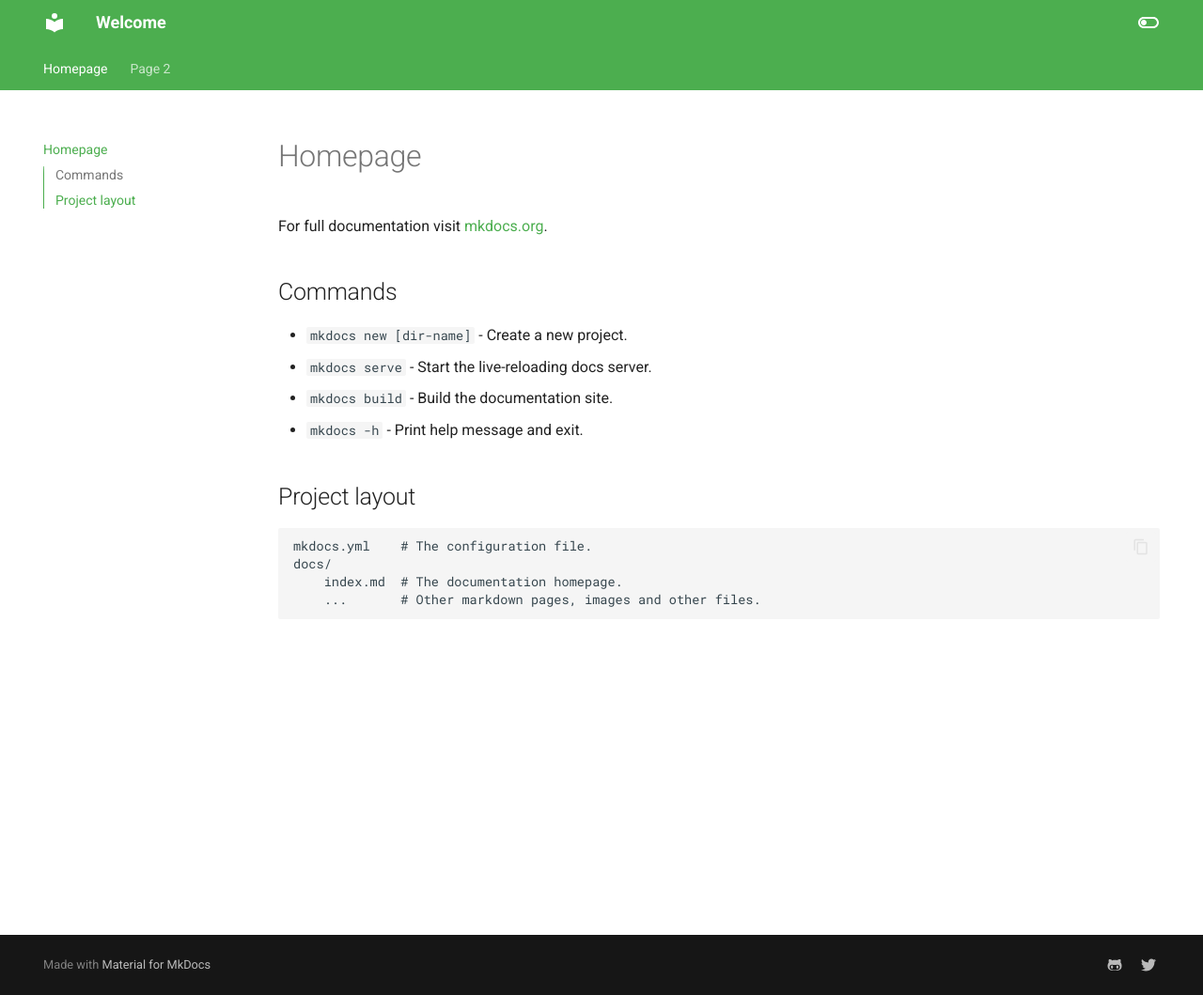
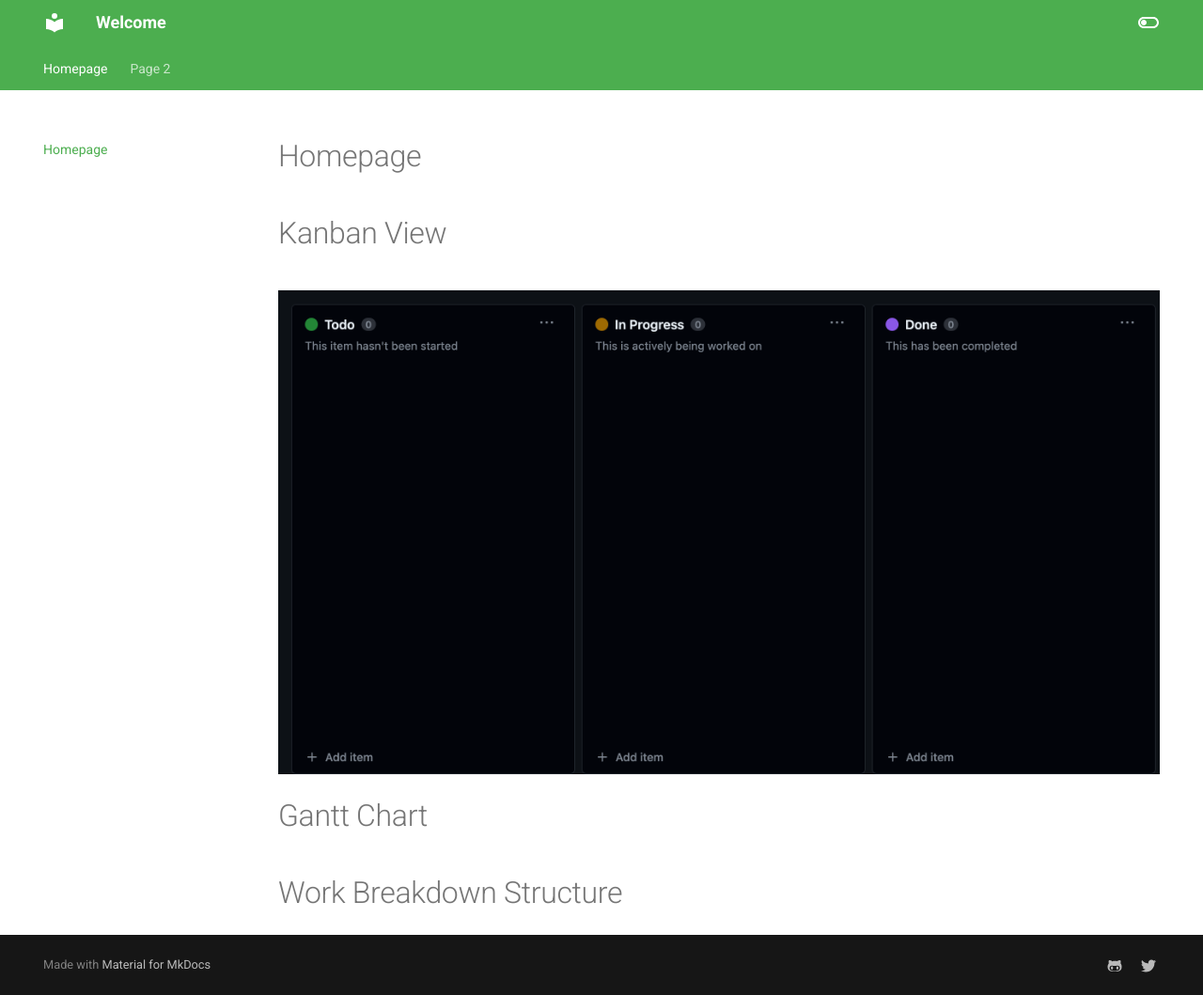
Before and after one commit to ecamo19/hie_coc_webside, an MkDocs documentation site: the page built from docs/index.md, in a window 1280 px wide and 1059 px high. Shown: the whole window at 94% size. Built offline with MkDocs 1.6.1 and Material for MkDocs 9.7.7, drawn with Linux system fonts in a browser that asks for light colours.

Commit message:
webpage layout

```diff
--- a/docs/index.md
+++ b/docs/index.md
@@ -1,17 +1,9 @@
 # Homepage
 
-For full documentation visit [mkdocs.org](https://www.mkdocs.org).
+# Kanban View
 
-## Commands
+![test](media/canvan_view.png)
 
-* `mkdocs new [dir-name]` - Create a new project.
-* `mkdocs serve` - Start the live-reloading docs server.
-* `mkdocs build` - Build the documentation site.
-* `mkdocs -h` - Print help message and exit.
+# Gantt Chart
 
-## Project layout
-
-    mkdocs.yml    # The configuration file.
-    docs/
-        index.md  # The documentation homepage.
-        ...       # Other markdown pages, images and other files.
+# Work Breakdown Structure
```
